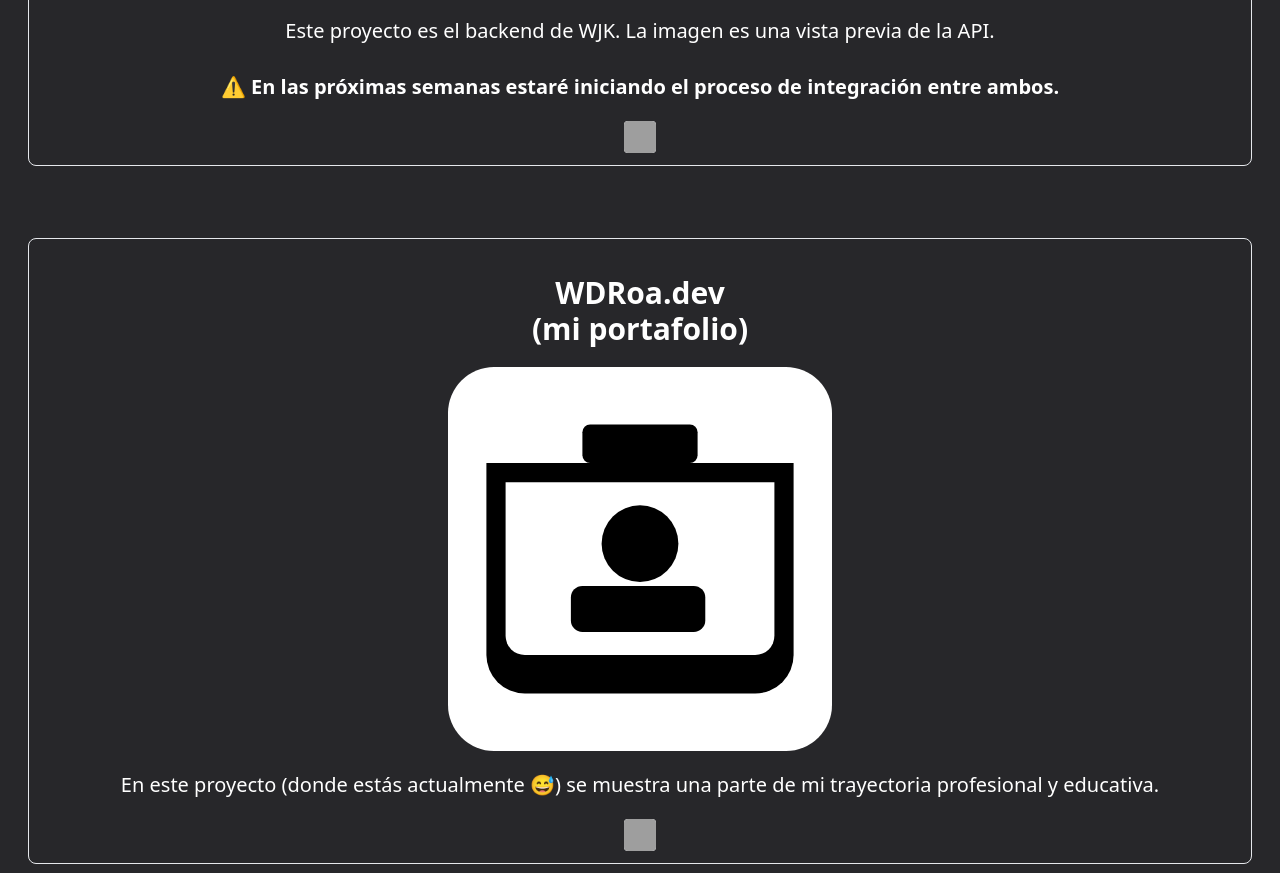
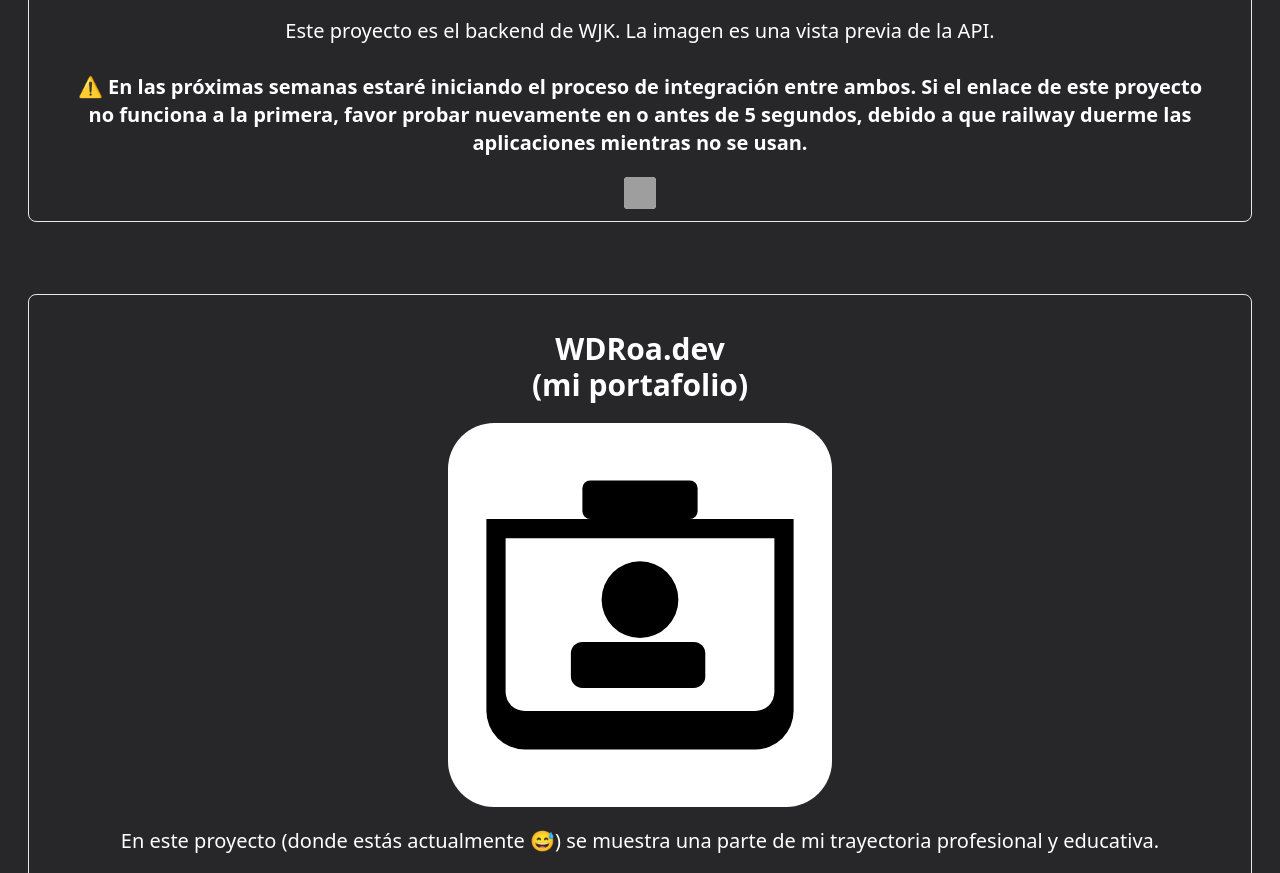
Before and after one commit to WDRoa/wdroa.dev, a website: page index.html in a window 1280 px wide. Shown: the part 2090-2963 px from the top of the page. Drawn offline with nearby package versions, Linux system fonts and the light colour scheme; grey boxes are pictures that could not be loaded.

Commit message:
Se retocó la sección de proyectos.

```diff
--- a/index.html
+++ b/index.html
@@ -76,7 +76,7 @@
                         <figure>
                             <img class="rounded-lg" src="https://raw.githubusercontent.com/WDRoa/wjk-backend/main/assets/preview.png" alt="WJK-Backend-API">
                             <figcaption class="m-5 text-xl">
-                                Este proyecto es el backend de WJK. La imagen es una vista previa de la API. <br><br> <strong>⚠️ En las próximas semanas estaré iniciando el proceso de integración entre ambos.</strong>
+                                Este proyecto es el backend de WJK. La imagen es una vista previa de la API. <br><br> <strong>⚠️ En las próximas semanas estaré iniciando el proceso de integración entre ambos. Si el enlace de este proyecto no funciona a la primera, favor probar nuevamente en o antes de 5 segundos, debido a que railway duerme las aplicaciones mientras no se usan.</strong>
                             </figcaption>
                         </figure>
                     </a>
```
